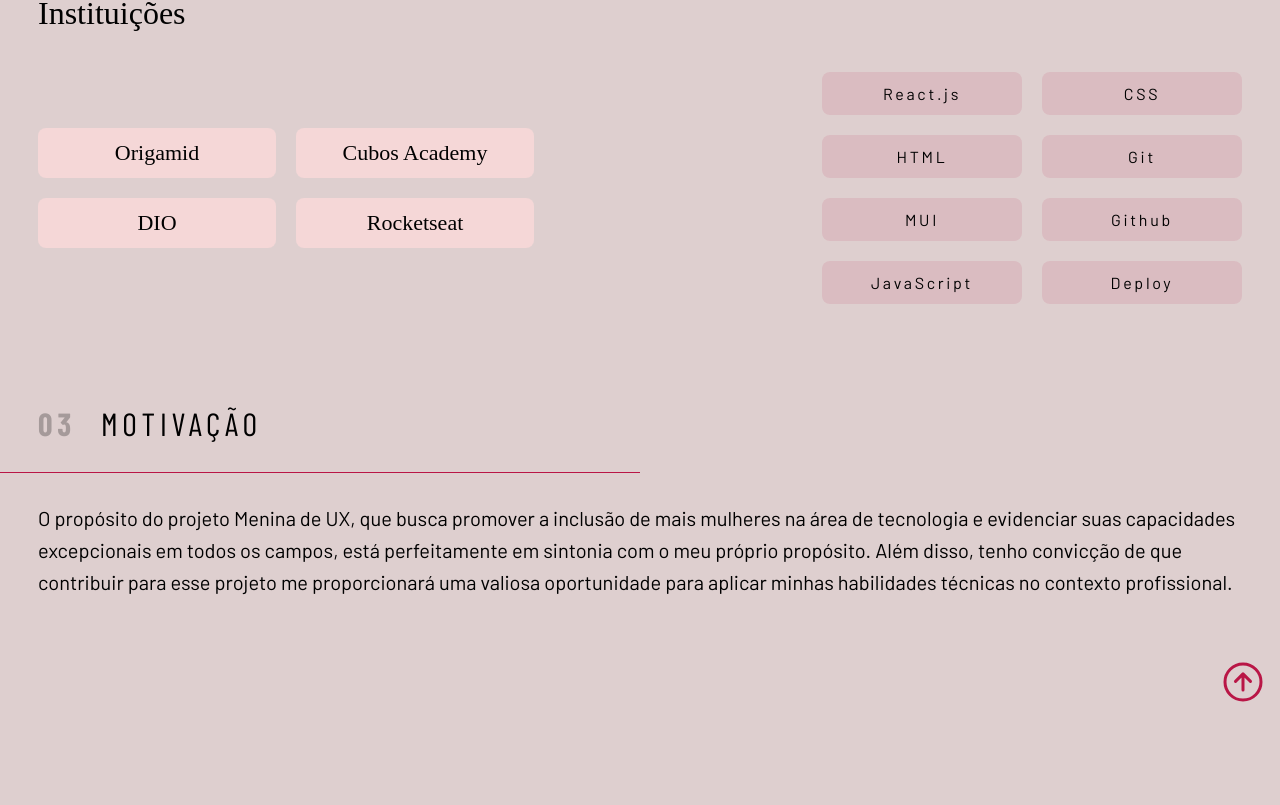
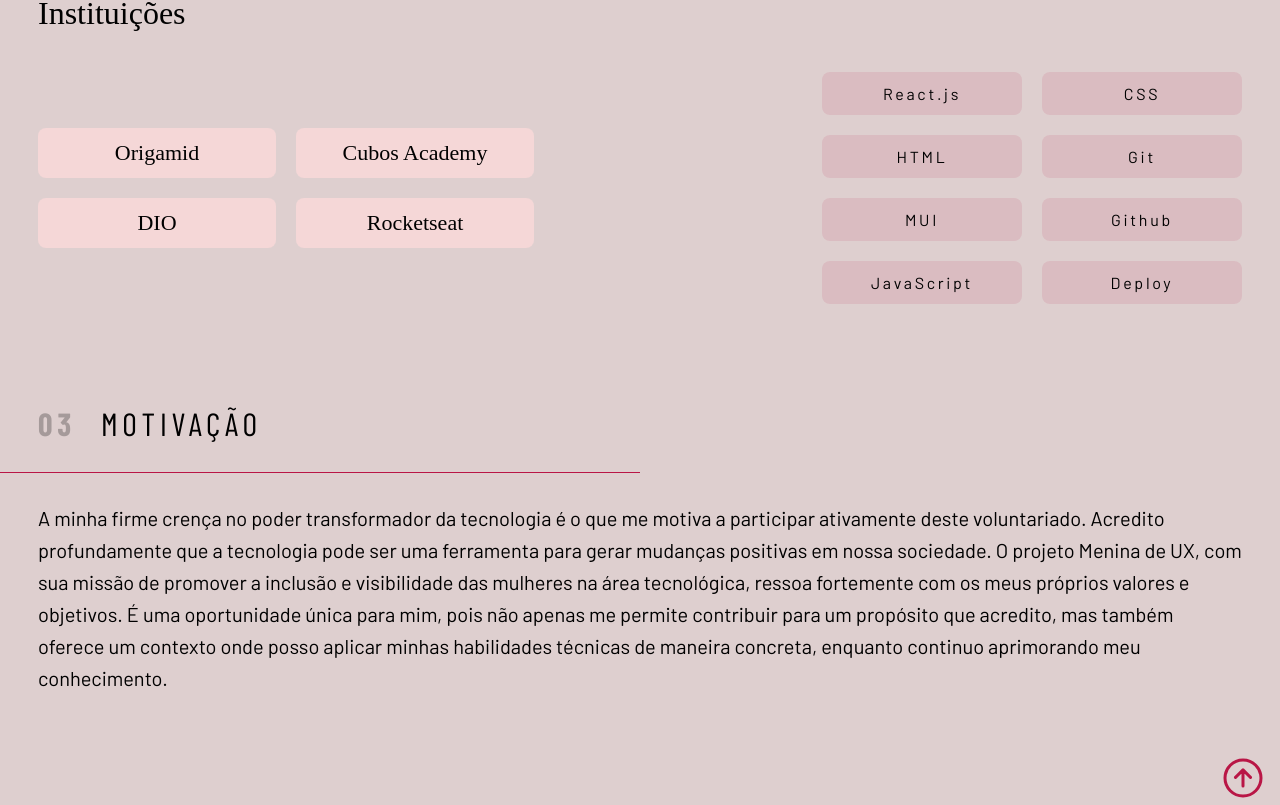
Before and after one commit to TayAmorim/MeuPerfil.emFoco, a React (Vite) app: page / in a window 1280 px wide. Shown: the part 1513-2318 px from the top of the page. Before the commit the page ends 2222 px from the top, so only its background shows below. Built offline with nearby package versions, Linux system fonts and the light colour scheme; a web font is replaced by a local one.

Commit message:
criação do readme

```diff
--- a/src/App.jsx
+++ b/src/App.jsx
@@ -51,12 +51,16 @@
       <section id="motivation" className="container">
         <TitleContainer section="MOTIVAÇÃO" number="03" />
         <p className="bodyText textMotivation">
-          O propósito do projeto Menina de UX, que busca promover a inclusão de
-          mais mulheres na área de tecnologia e evidenciar suas capacidades
-          excepcionais em todos os campos, está perfeitamente em sintonia com o
-          meu próprio propósito. Além disso, tenho convicção de que contribuir
-          para esse projeto me proporcionará uma valiosa oportunidade para
-          aplicar minhas habilidades técnicas no contexto profissional.
+          A minha firme crença no poder transformador da tecnologia é o que me
+          motiva a participar ativamente deste voluntariado. Acredito
+          profundamente que a tecnologia pode ser uma ferramenta para gerar
+          mudanças positivas em nossa sociedade. O projeto Menina de UX, com sua
+          missão de promover a inclusão e visibilidade das mulheres na área
+          tecnológica, ressoa fortemente com os meus próprios valores e
+          objetivos. É uma oportunidade única para mim, pois não apenas me
+          permite contribuir para um propósito que acredito, mas também oferece
+          um contexto onde posso aplicar minhas habilidades técnicas de maneira
+          concreta, enquanto continuo aprimorando meu conhecimento.
         </p>
       </section>
       <button onClick={handleClickScrollTop} className="buttonUp">
```
Also changed, not shown: src/assets/template_site.png (added), 1 other file (tests, documents, lock files or other folders).
